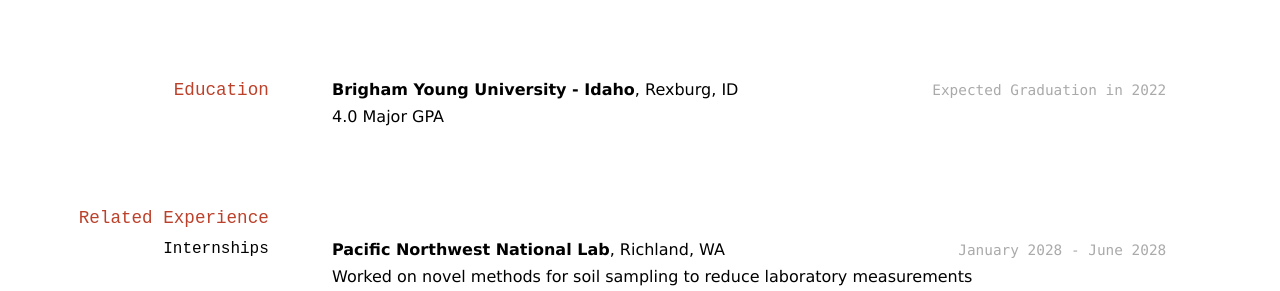
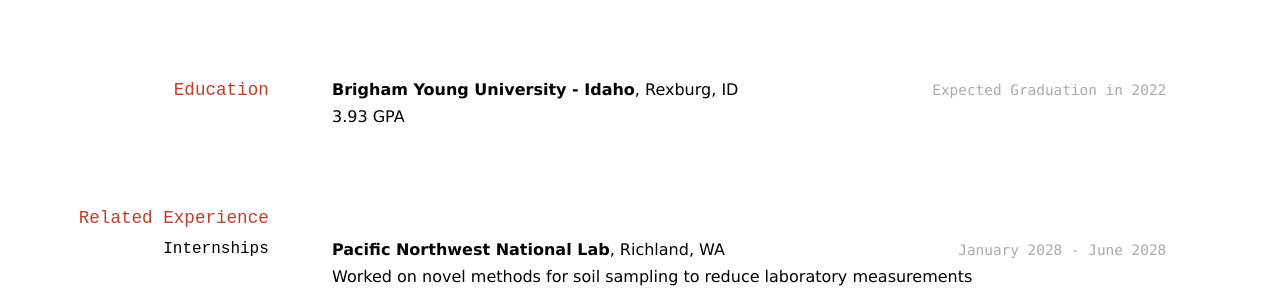
Before and after one commit to Kohler-Resume/hghamblin_resume, a Jekyll site: the page built from docs/index.md, in a window 1280 px wide. Shown: the part 127-418 px from the top of the page. Built offline with Jekyll 4.4.1, drawn with Linux system fonts in a browser that asks for light colours.

Commit message:
Update resume

```diff
--- a/docs/index.md
+++ b/docs/index.md
@@ -19,7 +19,7 @@ Description
 `Expected Graduation in 2022`
 __Brigham Young University - Idaho__, Rexburg, ID
 
-- 4.0 Major GPA
+- 3.93 GPA
 
 
 ## Related Experience
```
